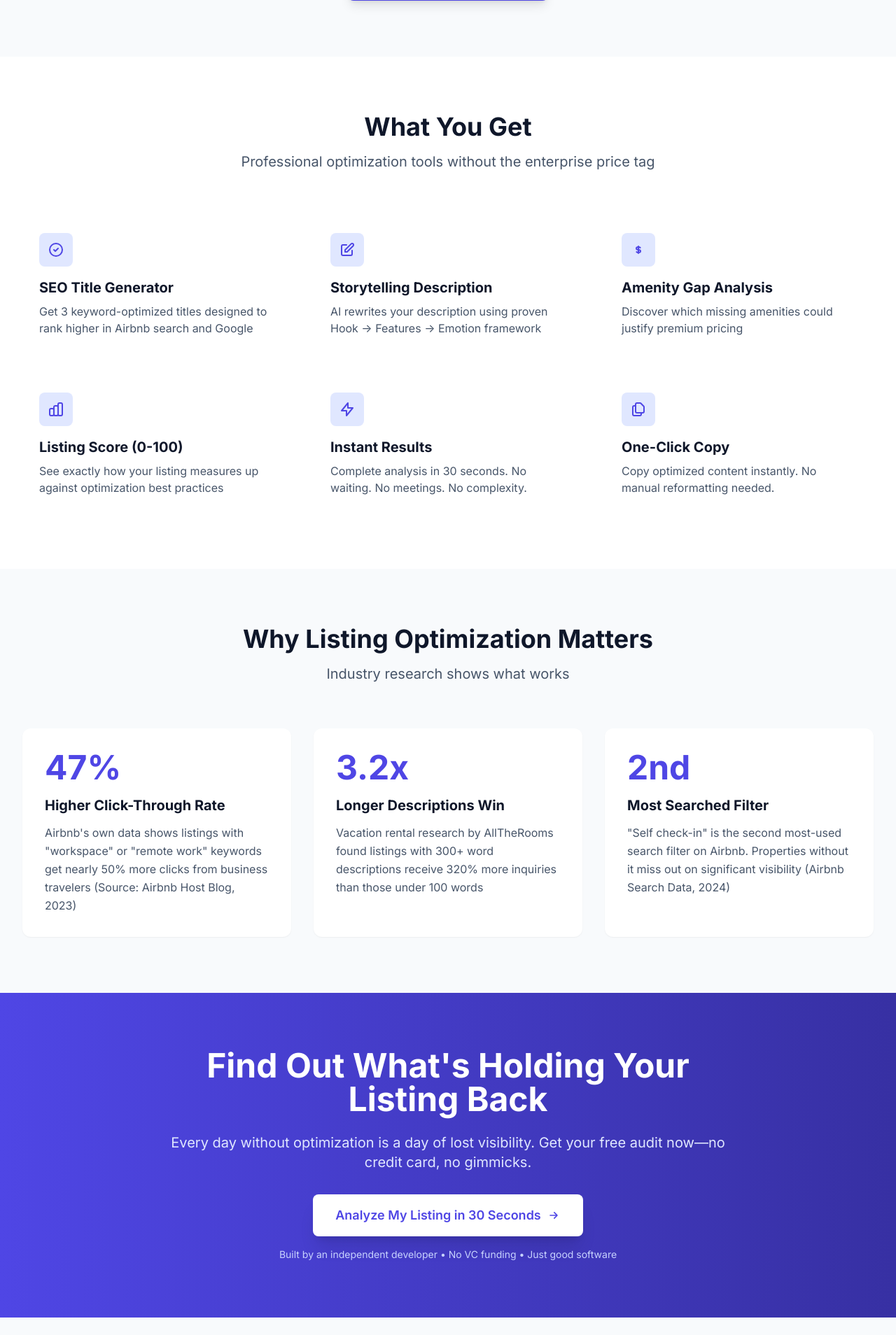
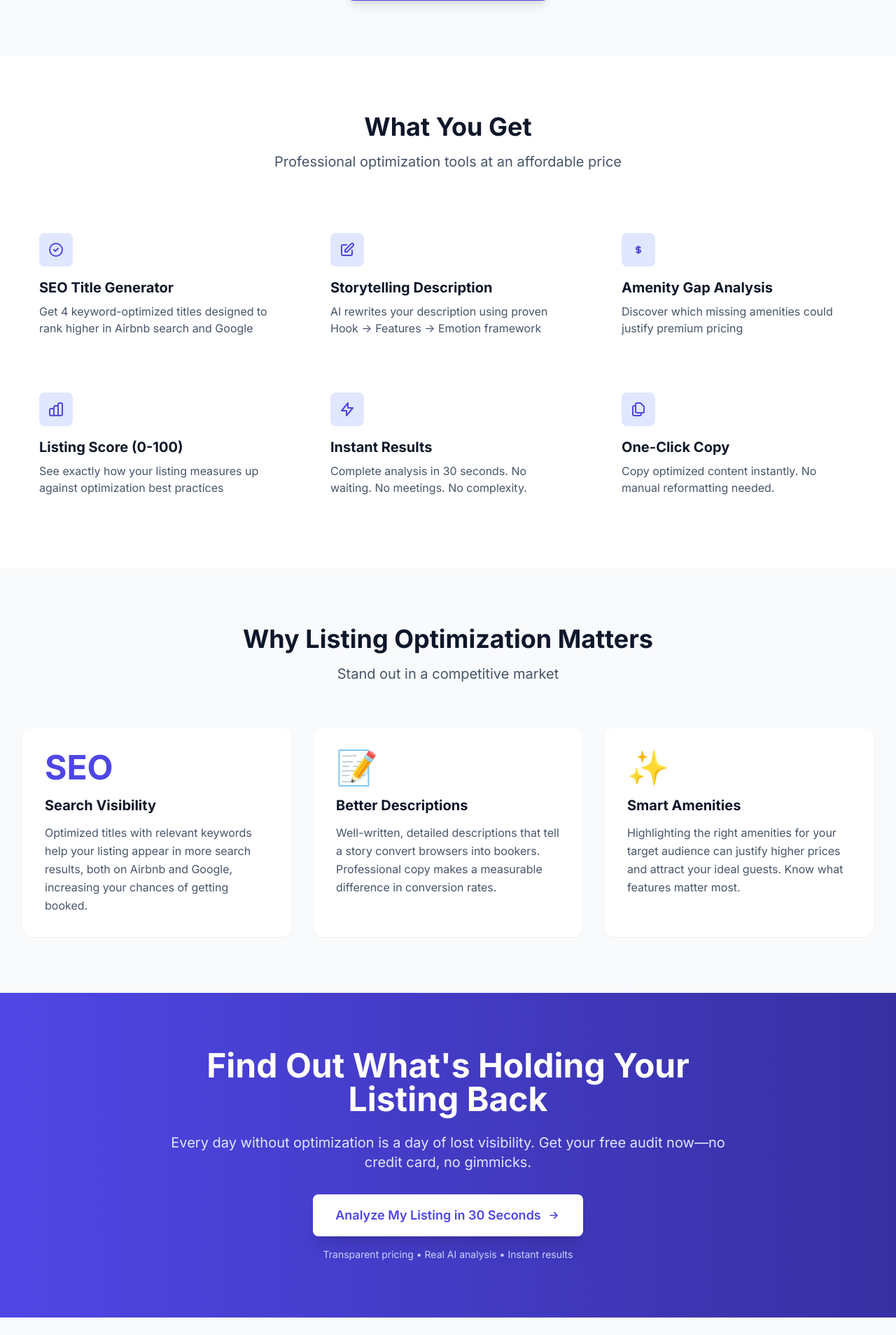
Before and after one commit to ahmedmhamimi/OccupancyOS, a FastAPI app: page / in a window 1280 px wide. Shown: the part 1652-3560 px from the top of the page at 70% size. Run offline with FastAPI, Linux system fonts and the light colour scheme; some libraries are stand-ins or nearby versions.

Commit message:
Frontend changes

```diff
--- a/app/templates/base.html
+++ b/app/templates/base.html
@@ -134,37 +134,49 @@
     <footer class="bg-slate-900 text-slate-300 mt-20">
         <div class="max-w-7xl mx-auto px-4 sm:px-6 lg:px-8 py-12">
             <div class="grid grid-cols-1 md:grid-cols-4 gap-8">
+                <!-- Brand Column -->
                 <div class="col-span-1 md:col-span-2">
                     <div class="flex items-center space-x-2 mb-4">
                         <span class="text-2xl">🏠</span>
                         <span class="text-xl font-bold text-white">OccupancyOS</span>
                     </div>
-                    <p class="text-slate-400 mb-4">
-                        AI-powered Airbnb listing optimization tool built by an independent developer.
-                        Free analysis, honest recommendations, no BS marketing.
+                    <p class="text-slate-400 mb-4 max-w-md">
+                        AI-powered Airbnb listing optimization tool. Free analysis, professional recommendations, instant results.
                     </p>
-                    <p class="text-slate-500 text-sm mb-4">
+                    <div class="mb-4">
+                        <p class="text-sm text-slate-400">
+                            <strong class="text-slate-300">Support:</strong> <a href="mailto:a.mhamimi@outlook.com" class="text-indigo-400 hover:text-indigo-300 underline">a.mhamimi@outlook.com</a>
+                        </p>
+                    </div>
+                    <p class="text-slate-500 text-sm">
                         Not affiliated with Airbnb, Inc. All trademarks belong to their respective owners.
                     </p>
                 </div>
+
+                <!-- Product Column -->
                 <div>
                     <h3 class="font-semibold text-white mb-4">Product</h3>
                     <ul class="space-y-2">
                         <li><a href="/audit" class="text-slate-400 hover:text-white transition">Free Audit</a></li>
                         <li><a href="/#how-it-works" class="text-slate-400 hover:text-white transition">How It Works</a></li>
+                        <li><a href="/signup" class="text-slate-400 hover:text-white transition">Sign Up</a></li>
                     </ul>
                 </div>
+
+                <!-- Legal Column -->
                 <div>
                     <h3 class="font-semibold text-white mb-4">Legal</h3>
                     <ul class="space-y-2">
-                        <li><a href="#" class="text-slate-400 hover:text-white transition">Privacy Policy</a></li>
-                        <li><a href="#" class="text-slate-400 hover:text-white transition">Terms of Service</a></li>
-                        <li><a href="#" class="text-slate-400 hover:text-white transition">Contact</a></li>
+                        <li><a href="/privacy" class="text-slate-400 hover:text-white transition">Privacy Policy</a></li>
+                        <li><a href="/tos" class="text-slate-400 hover:text-white transition">Terms of Service</a></li>
+                        <li><a href="mailto:a.mhamimi@outlook.com" class="text-slate-400 hover:text-white transition">Contact Support</a></li>
                     </ul>
                 </div>
             </div>
+
+            <!-- Footer Bottom -->
             <div class="border-t border-slate-800 mt-8 pt-8 text-center text-slate-500">
-                <p>&copy; {{ current_year }} OccupancyOS. Made by a solo developer who believes in honest tools.</p>
+                <p>&copy; {{ current_year }} OccupancyOS. All rights reserved.</p>
             </div>
         </div>
     </footer>
--- a/app/templates/home.html
+++ b/app/templates/home.html
@@ -35,7 +35,7 @@
                         <svg class="w-5 h-5 text-green-500 mr-2" fill="currentColor" viewBox="0 0 20 20">
                             <path fill-rule="evenodd" d="M10 18a8 8 0 100-16 8 8 0 000 16zm3.707-9.293a1 1 0 00-1.414-1.414L9 10.586 7.707 9.293a1 1 0 00-1.414 1.414l2 2a1 1 0 001.414 0l4-4z" clip-rule="evenodd"/>
                         </svg>
-                        No credit card
+                        No credit card required
                     </div>
                     <div class="flex items-center">
                         <svg class="w-5 h-5 text-green-500 mr-2" fill="currentColor" viewBox="0 0 20 20">
@@ -84,7 +84,7 @@
     </div>
 </section>
 
-<!-- Research-Backed Stats -->
+<!-- Key Features Stats -->
 <section class="bg-white py-12 border-y border-slate-200">
     <div class="max-w-7xl mx-auto px-4 sm:px-6 lg:px-8">
         <div class="grid grid-cols-2 md:grid-cols-4 gap-8 text-center">
@@ -93,8 +93,8 @@
                 <div class="text-slate-600">Analysis Time</div>
             </div>
             <div>
-                <div class="text-4xl font-bold text-indigo-600 mb-2">3</div>
-                <div class="text-slate-600">Optimized Titles</div>
+                <div class="text-4xl font-bold text-indigo-600 mb-2">4</div>
+                <div class="text-slate-600">Optimized Title Options</div>
             </div>
             <div>
                 <div class="text-4xl font-bold text-indigo-600 mb-2">100%</div>
@@ -150,7 +150,7 @@
                 </div>
                 <h3 class="text-2xl font-bold text-slate-900 mb-4">Get Actionable Insights</h3>
                 <p class="text-slate-600 leading-relaxed">
-                    Receive 3 optimized title options, a completely rewritten description, and specific
+                    Receive 4 optimized title options, a completely rewritten description, and specific
                     amenity recommendations. One-click copy. Implement immediately.
                 </p>
             </article>
@@ -172,7 +172,7 @@
     <div class="max-w-7xl mx-auto px-4 sm:px-6 lg:px-8">
         <div class="text-center mb-16">
             <h2 class="text-4xl font-bold text-slate-900 mb-4">What You Get</h2>
-            <p class="text-xl text-slate-600">Professional optimization tools without the enterprise price tag</p>
+            <p class="text-xl text-slate-600">Professional optimization tools at an affordable price</p>
         </div>
 
         <div class="grid grid-cols-1 md:grid-cols-2 lg:grid-cols-3 gap-8">
@@ -183,7 +183,7 @@
                     </svg>
                 </div>
                 <h3 class="text-xl font-bold text-slate-900 mb-2">SEO Title Generator</h3>
-                <p class="text-slate-600">Get 3 keyword-optimized titles designed to rank higher in Airbnb search and Google</p>
+                <p class="text-slate-600">Get 4 keyword-optimized titles designed to rank higher in Airbnb search and Google</p>
             </article>
 
             <article class="p-6">
@@ -239,39 +239,39 @@
     </div>
 </section>
 
-<!-- Why Optimization Matters (Education-Based Social Proof) -->
+<!-- Why Optimization Matters -->
 <section class="py-20 bg-slate-50">
     <div class="max-w-7xl mx-auto px-4 sm:px-6 lg:px-8">
         <div class="text-center mb-16">
             <h2 class="text-4xl font-bold text-slate-900 mb-4">Why Listing Optimization Matters</h2>
-            <p class="text-xl text-slate-600">Industry research shows what works</p>
+            <p class="text-xl text-slate-600">Stand out in a competitive market</p>
         </div>
 
         <div class="grid grid-cols-1 md:grid-cols-3 gap-8">
             <article class="bg-white rounded-xl p-8 shadow-sm">
-                <div class="text-indigo-600 text-5xl font-bold mb-4">47%</div>
-                <h3 class="text-xl font-bold text-slate-900 mb-3">Higher Click-Through Rate</h3>
+                <div class="text-indigo-600 text-5xl font-bold mb-4">SEO</div>
+                <h3 class="text-xl font-bold text-slate-900 mb-3">Search Visibility</h3>
                 <p class="text-slate-600 leading-relaxed">
-                    Airbnb's own data shows listings with "workspace" or "remote work" keywords get nearly 50% more clicks
-                    from business travelers (Source: Airbnb Host Blog, 2023)
+                    Optimized titles with relevant keywords help your listing appear in more search results,
+                    both on Airbnb and Google, increasing your chances of getting booked.
                 </p>
             </article>
 
             <article class="bg-white rounded-xl p-8 shadow-sm">
-                <div class="text-indigo-600 text-5xl font-bold mb-4">3.2x</div>
-                <h3 class="text-xl font-bold text-slate-900 mb-3">Longer Descriptions Win</h3>
+                <div class="text-indigo-600 text-5xl font-bold mb-4">📝</div>
+                <h3 class="text-xl font-bold text-slate-900 mb-3">Better Descriptions</h3>
                 <p class="text-slate-600 leading-relaxed">
-                    Vacation rental research by AllTheRooms found listings with 300+ word descriptions receive
-                    320% more inquiries than those under 100 words
+                    Well-written, detailed descriptions that tell a story convert browsers into bookers.
+                    Professional copy makes a measurable difference in conversion rates.
                 </p>
             </article>
 
             <article class="bg-white rounded-xl p-8 shadow-sm">
-                <div class="text-indigo-600 text-5xl font-bold mb-4">2nd</div>
-                <h3 class="text-xl font-bold text-slate-900 mb-3">Most Searched Filter</h3>
+                <div class="text-indigo-600 text-5xl font-bold mb-4">✨</div>
+                <h3 class="text-xl font-bold text-slate-900 mb-3">Smart Amenities</h3>
                 <p class="text-slate-600 leading-relaxed">
-                    "Self check-in" is the second most-used search filter on Airbnb. Properties without it
-                    miss out on significant visibility (Airbnb Search Data, 2024)
+                    Highlighting the right amenities for your target audience can justify higher prices
+                    and attract your ideal guests. Know what features matter most.
                 </p>
             </article>
         </div>
@@ -293,7 +293,7 @@
                 <path stroke-linecap="round" stroke-linejoin="round" stroke-width="2" d="M13 7l5 5m0 0l-5 5m5-5H6"/>
             </svg>
         </a>
-        <p class="mt-4 text-indigo-200 text-sm">Built by an independent developer • No VC funding • Just good software</p>
+        <p class="mt-4 text-indigo-200 text-sm">Transparent pricing • Real AI analysis • Instant results</p>
     </div>
 </section>
 {% endblock %}
```
